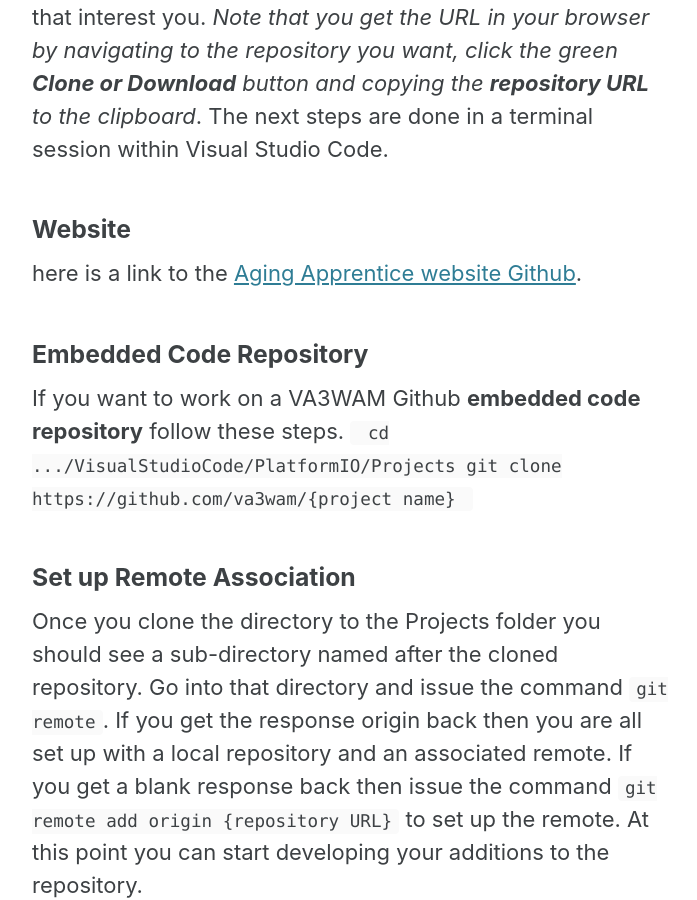
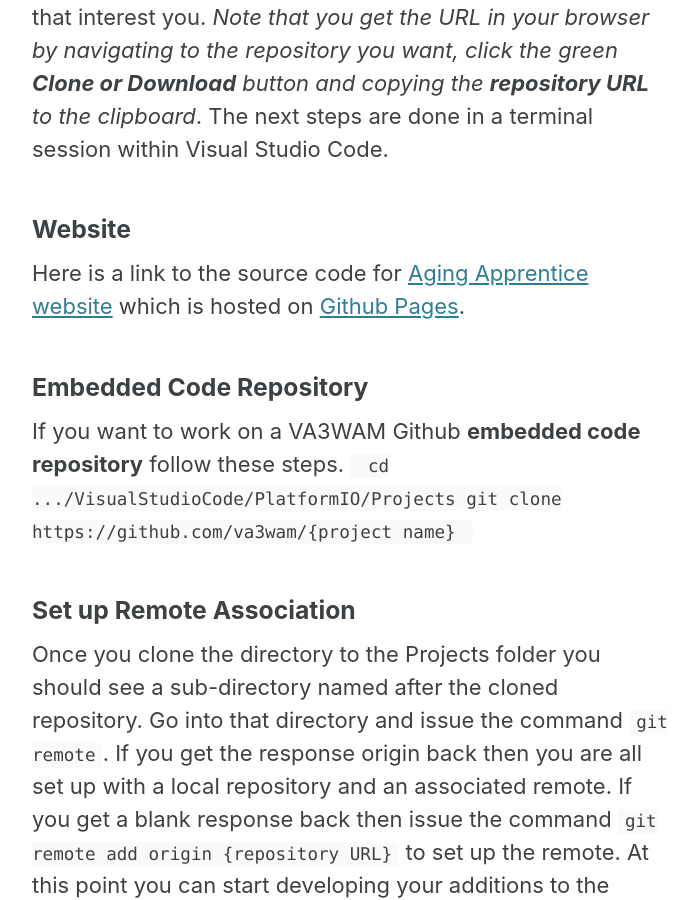
Before and after one commit to va3wam/va3wam.github.io, a Jekyll site: the page built from _pages/versionControl.md, in a window 1280 px wide and 900 px high, scrolled down 1989 px. Shown: the whole window, without its empty margins (290-987 px from the left). Built offline with Jekyll 4.4.1, drawn with Linux system fonts in a browser that asks for light colours; cached includes are drawn as plain includes.

Commit message:
Update versionControl.md

```diff
--- a/_pages/versionControl.md
+++ b/_pages/versionControl.md
@@ -41,7 +41,7 @@
 Once the directory tree above is set up on your hard drive use <code>git clone</code> command to set up any of the repositories that interest you. <i>Note that you get the URL in your browser by navigating to the repository you want, click the green <b>Clone or Download</b> button and copying the <b> repository URL</b> to the clipboard</i>. The next steps are done in a terminal session within Visual Studio Code.
 
 ### Website
-here is a link to the [Aging Apprentice website Github](https://github.com/va3wam/va3wam.github.io).
+Here is a link to the source code for [Aging Apprentice website](https://github.com/va3wam/va3wam.github.io) which is hosted on [Github Pages](https://pages.github.com).
 
 ### Embedded Code Repository
 If you want to work on a VA3WAM Github <b>embedded code repository</b> follow these steps.
```
